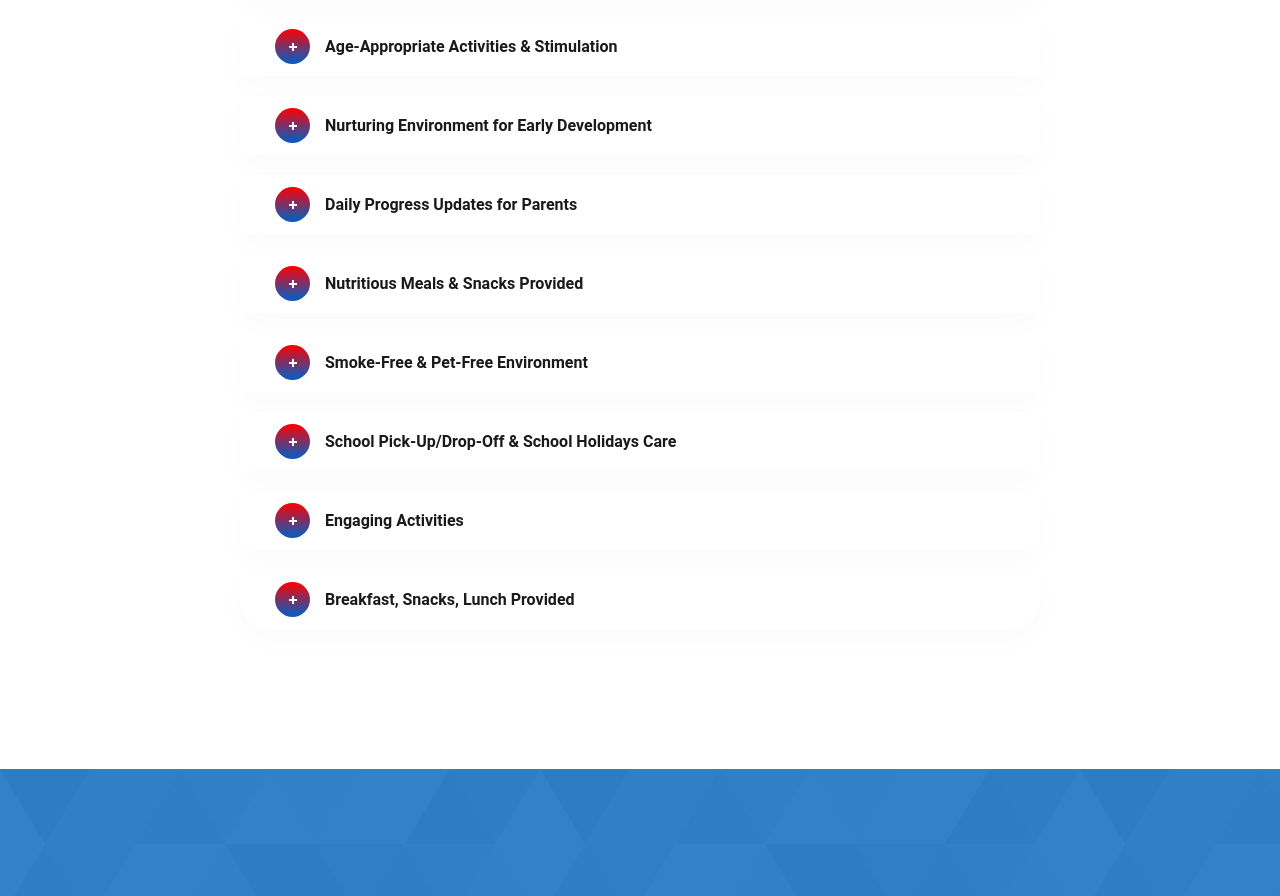
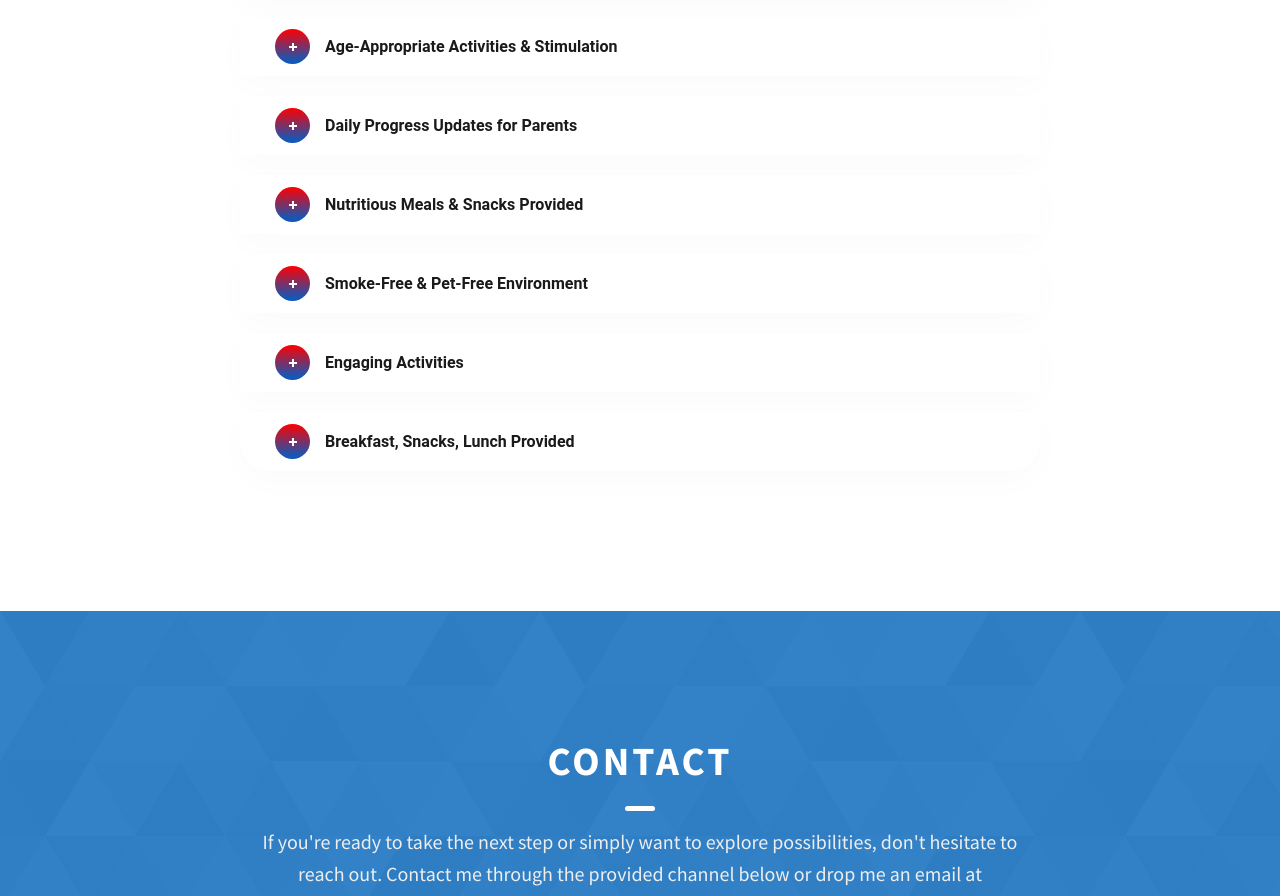
Before and after one commit to Tobexxy/rjn-services, a website: page index.html in a window 1280 px wide. Shown: the part 3145-4041 px from the top of the page. Drawn offline with nearby package versions, Linux system fonts and the light colour scheme; some packages are replaced by stand-ins of ours.

Commit message:
new update

```diff
--- a/index.html
+++ b/index.html
@@ -71,7 +71,7 @@
             </li>
 
             <li class="header__sm-menu-link">
-              <a href="./index.html#projects"> Projects </a>
+              <a href="./index.html#projects"> Why Us </a>
             </li>
 
             <li class="header__sm-menu-link">
@@ -360,21 +360,6 @@
               </div>
             </div>
 
-            <div class="card">
-              <div class="card-header" id="ma_ac_07">
-                <h2 class="mb-0">
-                  <button class="collapsed" type="button" data-toggle="collapse" data-target="#ma_collapse_07" aria-expanded="false" aria-controls="ma_collapse_07">
-                    <span></span>
-                    Nurturing Environment for Early Development
-                  </button>
-                </h2>
-              </div>
-              <div id="ma_collapse_07" class="collapse" aria-labelledby="ma_ac_07" data-parent="#quAccordion01">
-                <div class="card-body">
-                  At RJN Childminding Services, we prioritize creating a warm, welcoming, and nurturing environment where children can grow and thrive. Our focus is on providing a safe space that encourages exploration and early development.
-                </div>
-              </div>
-            </div>
 
             <div class="card">
               <div class="card-header" id="ma_ac_08">
@@ -424,21 +409,7 @@
               </div>
             </div>
 
-            <div class="card">
-              <div class="card-header" id="ma_ac_11">
-                <h2 class="mb-0">
-                  <button class="collapsed" type="button" data-toggle="collapse" data-target="#ma_collapse_11" aria-expanded="false" aria-controls="ma_collapse_11">
-                    <span></span>
-                    School Pick-Up/Drop-Off & School Holidays Care
-                  </button>
-                </h2>
-              </div>
-              <div id="ma_collapse_11" class="collapse" aria-labelledby="ma_ac_11" data-parent="#quAccordion01">
-                <div class="card-body">
-                  We offer convenient school pick-up and drop-off services, as well as full-day care during school holidays, to accommodate your busy schedule and provide seamless support for your child’s routine.
-                </div>
-              </div>
-            </div>
+
 
             <div class="card">
               <div class="card-header" id="ma_ac_12">
@@ -471,6 +442,8 @@
                 </div>
               </div>
             </div>
+
+
 
           </div>
         </div>
```
Also changed, not shown: css/style.css (line endings or trailing spaces).
